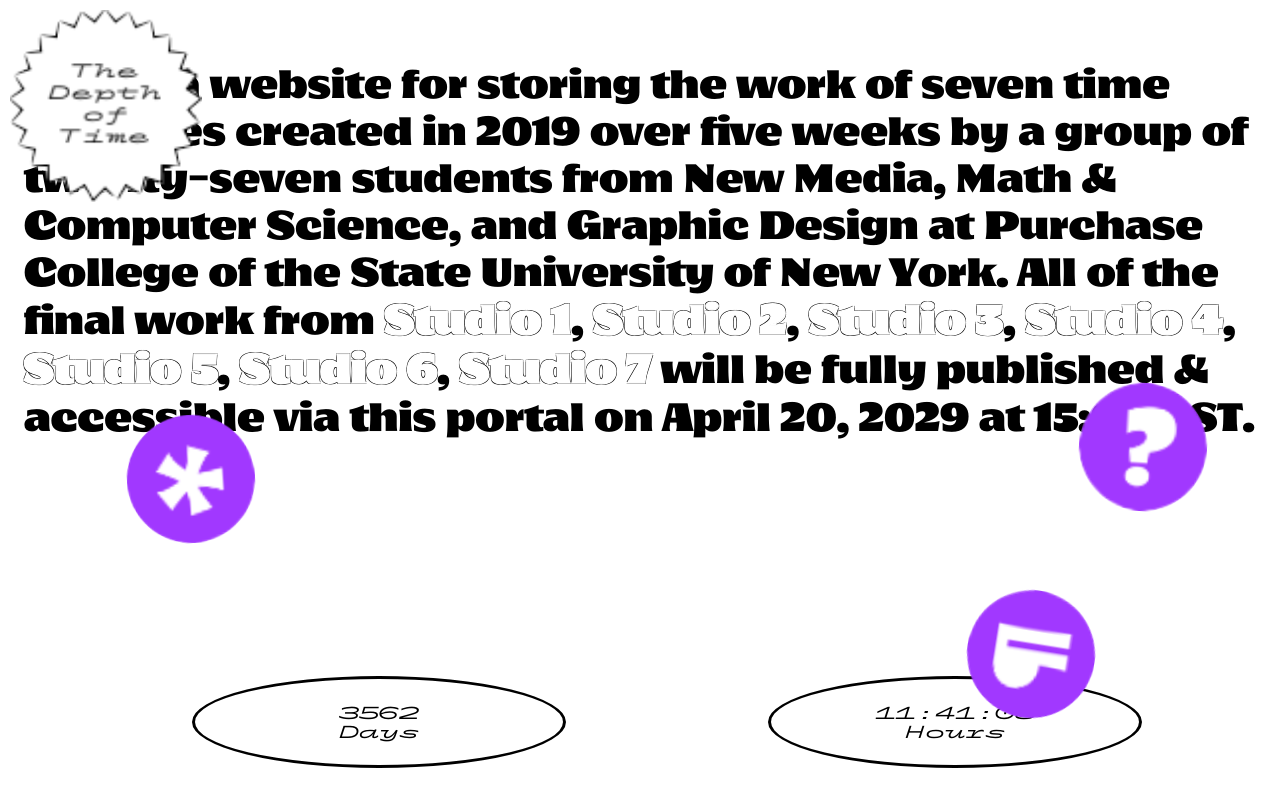
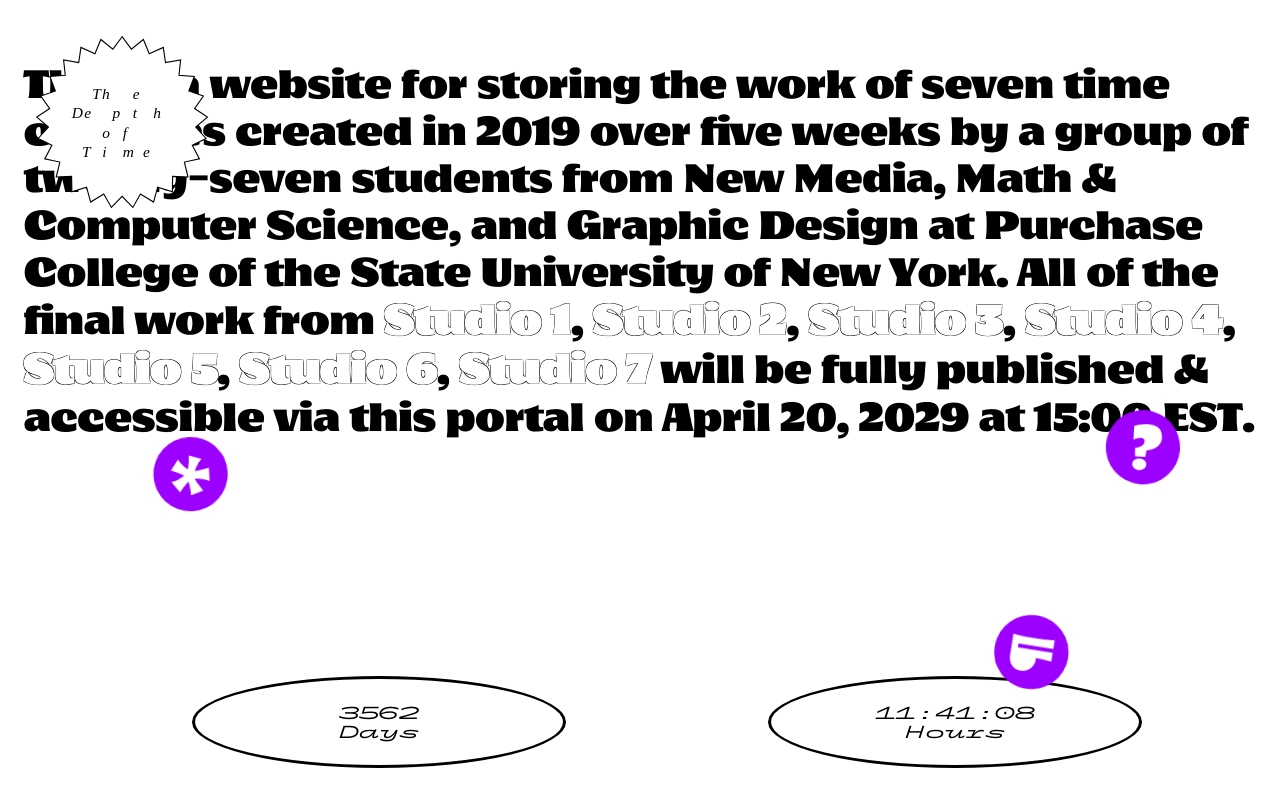
Before and after one commit to lee2sman/time-capsule, a plain HTML site: page index.html in a window 1280 px wide. Shown: the top 800 px of the page. Drawn offline with Linux system fonts and the light colour scheme.

Commit message:
add svgs and tweak css

```diff
--- a/index.html
+++ b/index.html
@@ -62,12 +62,12 @@ scripting for the web + graphic design for the web collaborate on:
     <div id='hoursClock' class='clocks'></div>
 
 
-      <img id="star" src="assets/title.png" onmouseover="hover(this);" onmouseout="unhover(this);" />
+    <img id="star" src="assets/title.svg" onmouseover="hover(this);" onmouseout="unhover(this);" />
 
     <!-- info buttons on top of everything -->
-    <img class="infoButtons" src="assets/question.png" alt="question">
-    <img class="infoButtons" src="assets/para.png" alt="paragraph">
-    <img class="infoButtons" src="assets/asterisk.png" alt="asterisk">
+    <img class="infoButtons" src="assets/question_button.svg" alt="question">
+    <img class="infoButtons" src="assets/paragraph_button.svg" alt="paragraph">
+    <img class="infoButtons" src="assets/asterisk_button.svg" alt="asterisk">
 
     </br>
     </br>
--- a/style.css
+++ b/style.css
@@ -62,8 +62,9 @@ a:hover {
   position: fixed;
   width: 15vw;
   height: 15vw;
-  top: 10px;
-  left: 10px;
+  top: 2vw;
+  left: 2vw;
+  fill: red;
 }
 
 #star:hover {
@@ -73,14 +74,13 @@ a:hover {
 .infoButtons {
   width: 10vw;
   position: fixed;
-  border-radius: 50%;
   z-index: 900;
 }
 
 .infoButtons:hover{
-  /* color: rgba(255, 255, 255, 1); */
   border-radius: 50%;
-  box-shadow: 0px 0px 15px 15px rgba(0, 255, 0, .4);
+  box-shadow: inset 0px 0px 18vw rgba(0, 255, 0, .4);
+  cursor: pointer;
 }
 
 .capsuleLinks {
```
Also changed, not shown: assets/asterisk_button.svg (added), assets/blank_button.svg (added), assets/paragraph_button.svg (added), assets/question_button.svg (added), assets/star.svg (added), assets/title.svg (added).
